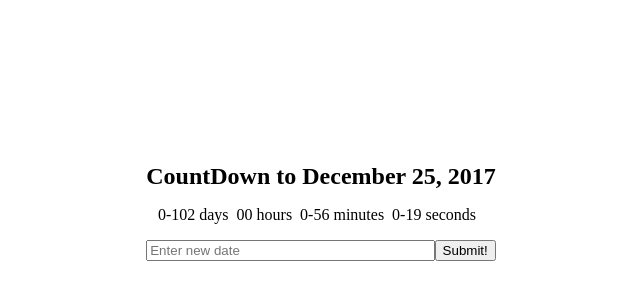
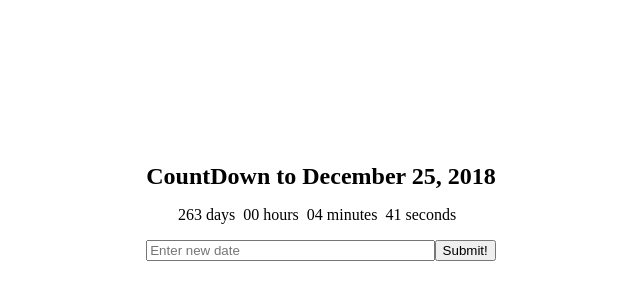
Before and after one commit to pooya-golchian/react-countdown-calc, a React (Create React App) app: page / in a window 1280 px wide. Shown: the part 188-488 px from the top of the page, without its empty margins (319-959 px from the left). Built offline with nearby package versions, Linux system fonts and the light colour scheme.

Commit message:
fixed deadline time

```diff
--- a/src/App.js
+++ b/src/App.js
@@ -7,7 +7,7 @@ class App extends Component {
   constructor (props) {
     super(props);
       this.state = {
-          deadline: 'December 25, 2017',
+          deadline: 'December 25, 2018',
           newDeadline: ''
       }
   }
```
